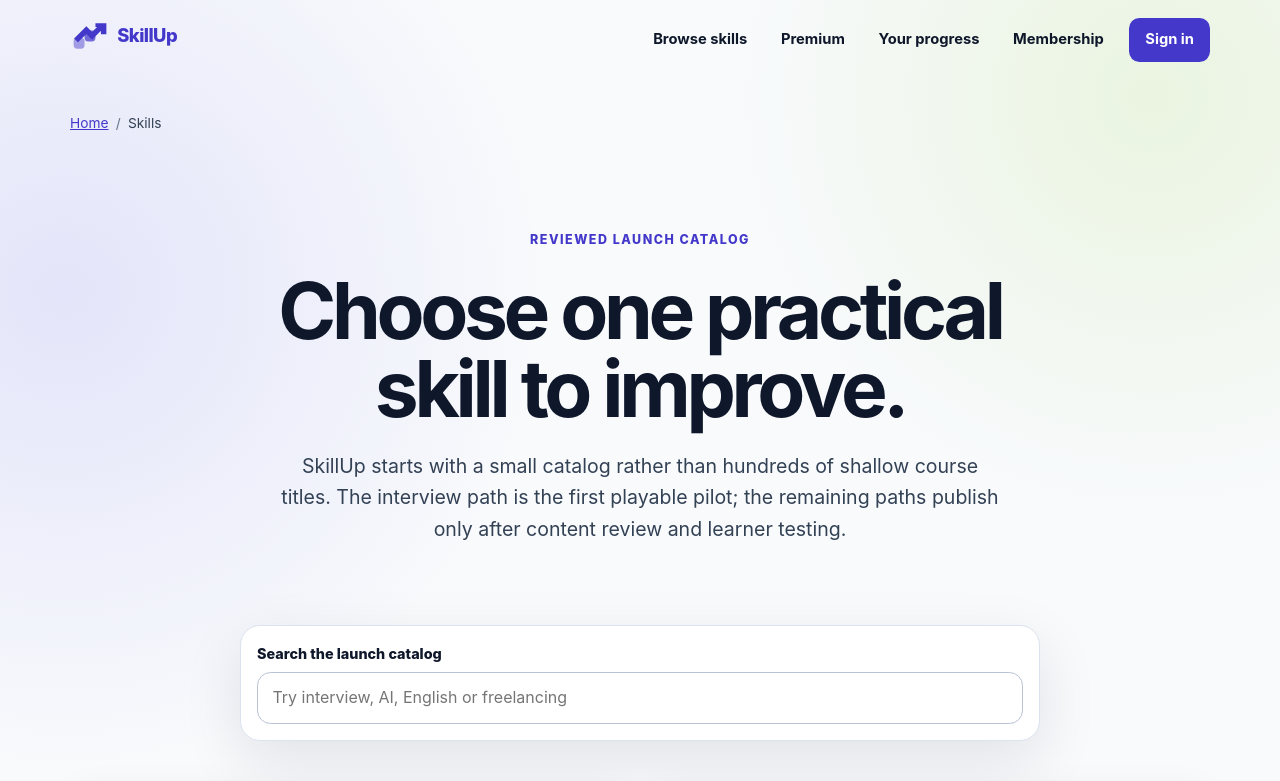
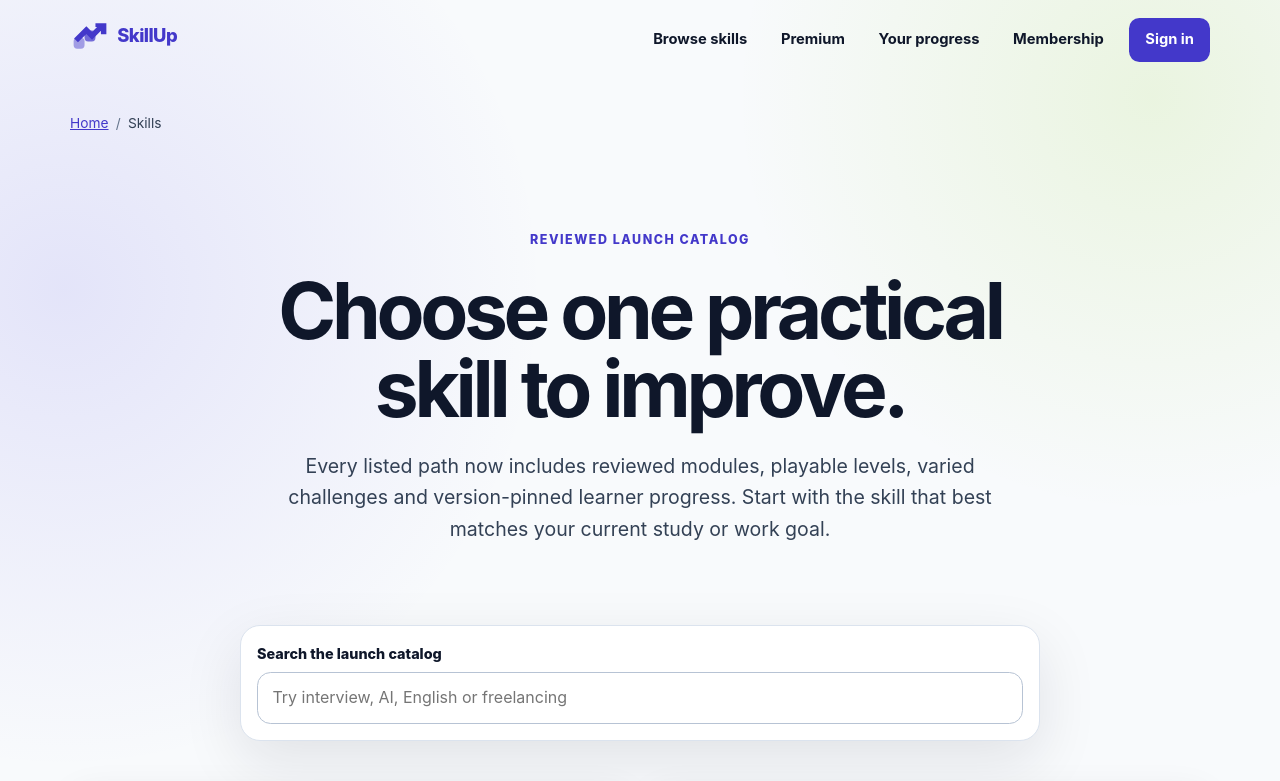
Before and after one commit to SkillStep/skillup-platform, a Next.js app in the folder apps/web/: page /en/skills in a window 1280 px wide. Shown: the top 781 px of the page. Built offline with nearby package versions, Linux system fonts and the light colour scheme; no server answers.

Commit message:
feat: present the complete reviewed launch catalog

```diff
--- a/apps/web/app/[locale]/skills/page.tsx
+++ b/apps/web/app/[locale]/skills/page.tsx
@@ -21,7 +21,7 @@ export async function generateMetadata({ params }: PageProps): Promise<Metadata>
   const url = canonicalUrl(publicAppUrl, "en", "/skills");
   const title = "Practical skill paths";
   const description =
-    "Browse SkillUp's small reviewed launch catalog for interview, English, AI, freelancing and digital marketing practice.";
+    "Browse SkillUp's reviewed launch catalog for interview, English, AI, freelancing and digital marketing practice.";
 
   return {
     title,
@@ -48,9 +48,9 @@ export default async function SkillsPage({ params }: PageProps) {
           <p className={styles["eyebrow"]}>Reviewed launch catalog</p>
           <h1 id="skills-title">Choose one practical skill to improve.</h1>
           <p className={styles["heroSummary"]}>
-            SkillUp starts with a small catalog rather than hundreds of shallow course titles. The
-            interview path is the first playable pilot; the remaining paths publish only after
-            content review and learner testing.
+            Every listed path now includes reviewed modules, playable levels, varied challenges and
+            version-pinned learner progress. Start with the skill that best matches your current
+            study or work goal.
           </p>
         </section>
 
```
